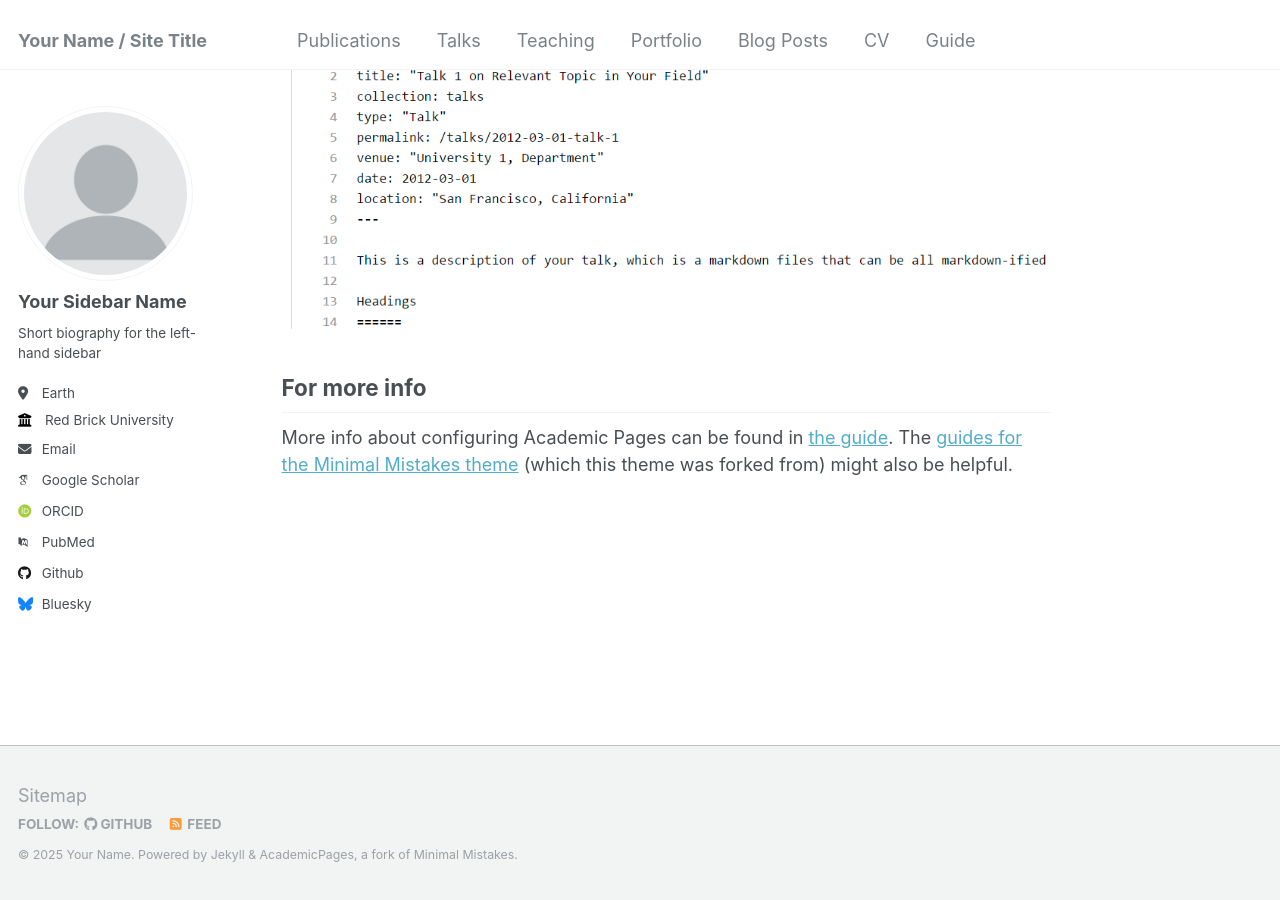
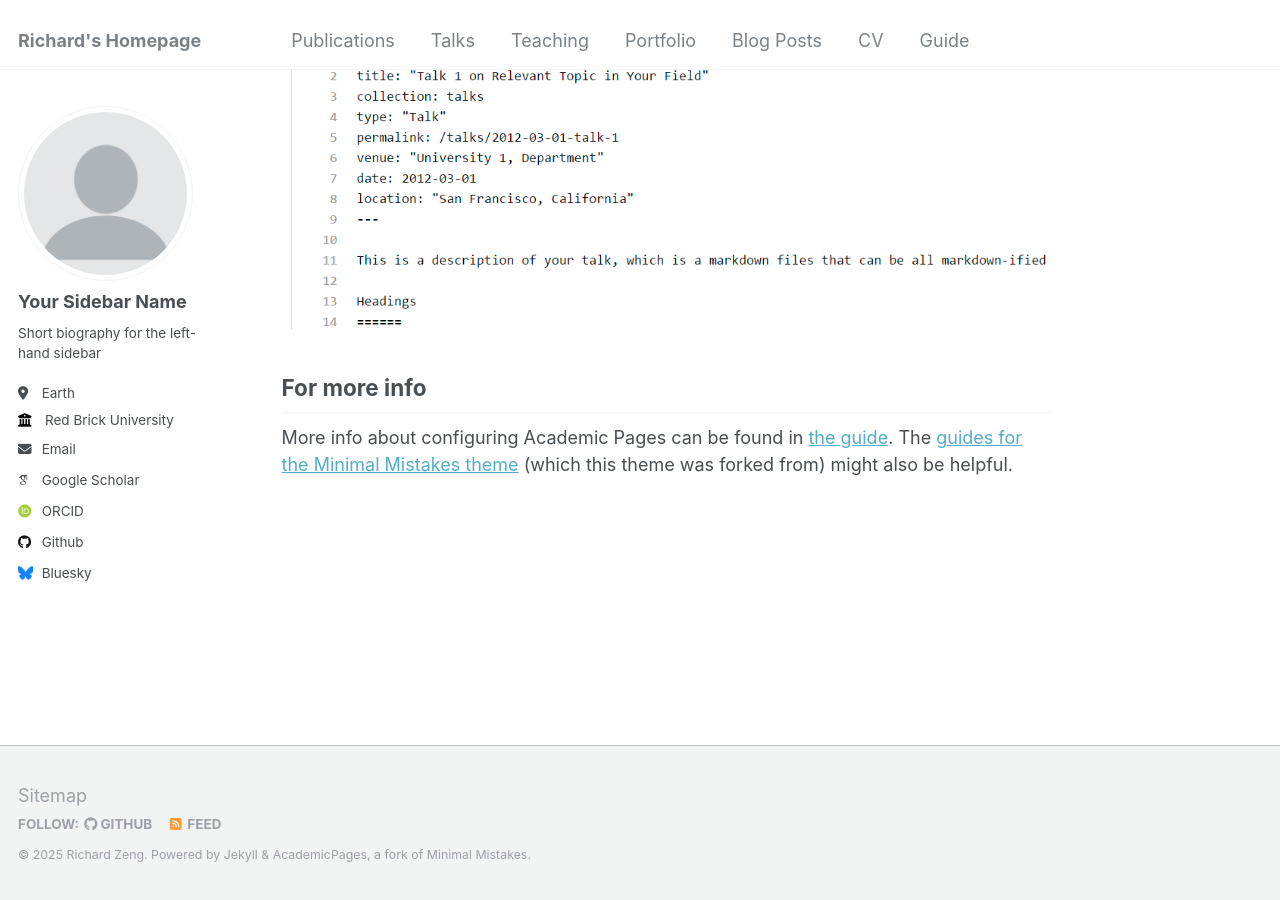
Before and after one commit to zr22/zr22.github.io, a Jekyll site: the page built from _pages/about.md, in a window 1280 px wide and 900 px high, scrolled down 2660 px. Built offline with Jekyll 4.4.1, drawn with Linux system fonts in a browser that asks for light colours; some web fonts are replaced.

Commit message:
1st edit. Changed the name of the site.

```diff
--- a/_config.yml
+++ b/_config.yml
@@ -8,13 +8,13 @@
 
 # Basic Site Settings
 locale                   : "en-US"
-title                    : "Your Name / Site Title"
+title                    : "Richard's Homepage"
 title_separator          : "-"
-name                     : &name "Your Name"
-description              : &description "personal description"
-url                      : https://academicpages.github.io # the base hostname & protocol for your site e.g. "https://mmistakes.github.io"
+name                     : &name "Richard Zeng"
+description              : &description ""
+url                      : https://zr22.github.io # the base hostname & protocol for your site e.g. "https://mmistakes.github.io"
 baseurl                  : "" # the subpath of your site, e.g. "/blog"
-repository               : "academicpages/academicpages.github.io"
+repository               : "zr22/zr22.github.io"
 
 # Site Author - The following control what appear as part of the author content on the side bar.
 #               If a field is blank the icon and link will not appear, otherwise it will be shown.
@@ -32,18 +32,18 @@ author:
 
   # Academic websites
   arxiv            : # URL - Update with the correct link to your profile
-  googlescholar    : "https://scholar.google.com/citations?user=PS_CX0AAAAAJ"
+  googlescholar    : "https://scholar.google.ca/citations?hl=en&user=Bz532r4AAAAJ"
   impactstory      : # URL
-  orcid            : "http://orcid.org/yourorcidurl"
+  orcid            : "https://orcid.org/0009-0000-2250-5921"
   semantic         : # URL
-  pubmed           : "https://www.ncbi.nlm.nih.gov/pubmed/?term=john+snow"
+  pubmed           : # URL
   researchgate     : # URL
 
   # Repositories and software development
   bitbucket        : # Username - Update with your username on the site
   codepen          : # Username
   dribbble         : # Username
-  github           : "academicpages"
+  github           : "zr22"
   kaggle           : # Username
   stackoverflow    : # User number or user number and name (i.e., use "1" or "1/jeff-atwood")
 
```
